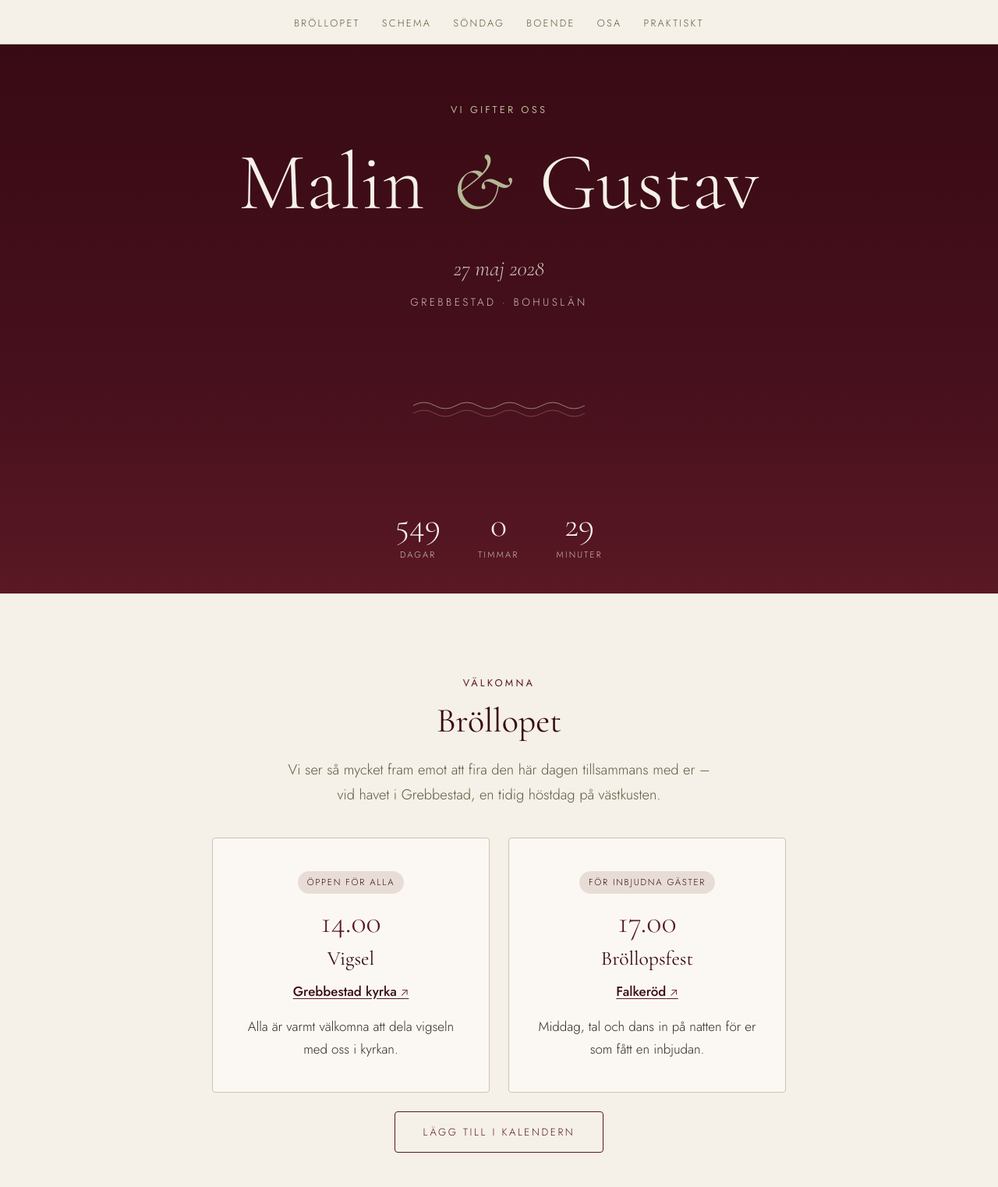
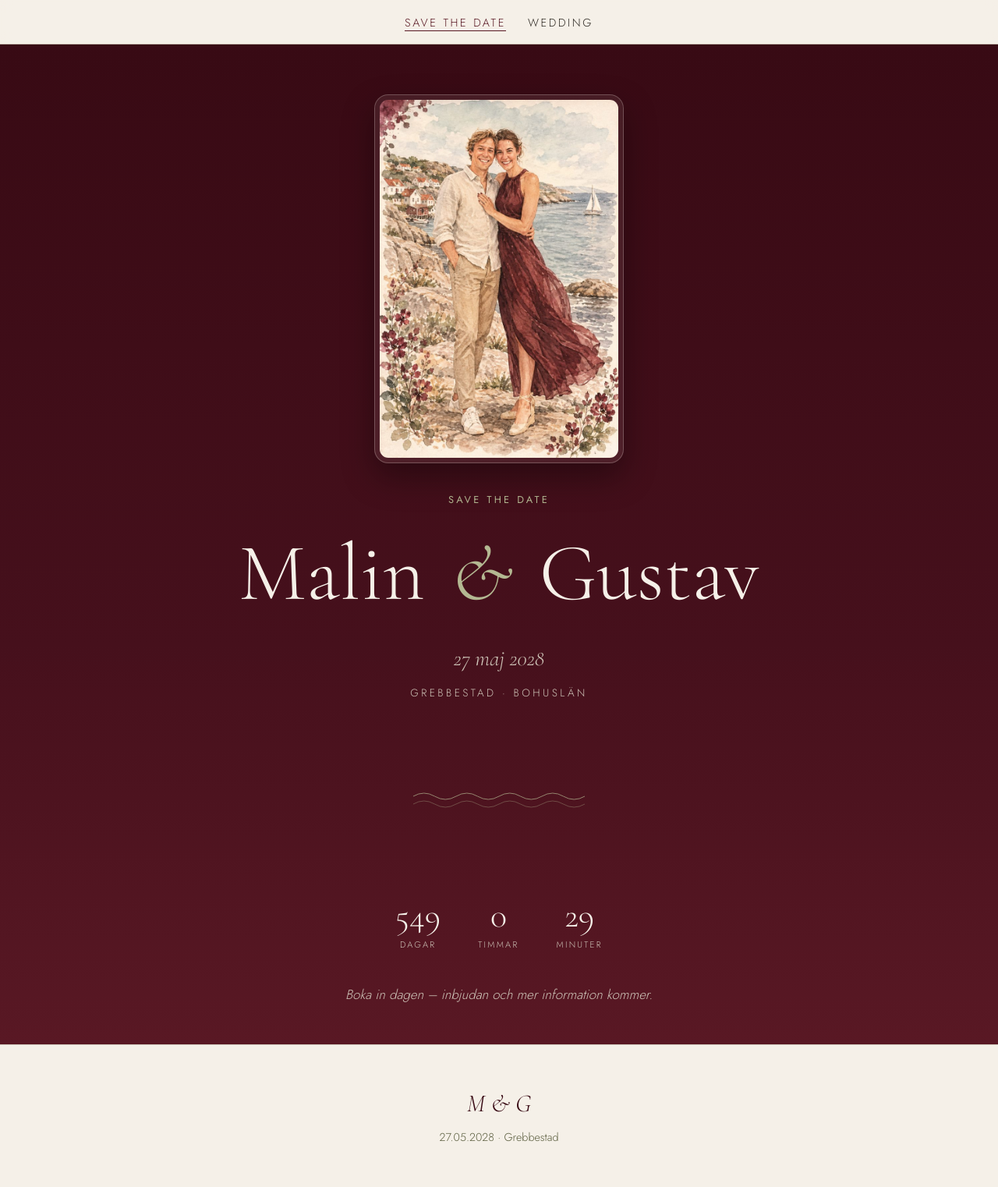
Before and after one commit to gustav-svensson123/gustav-svensson123.github.io, a plain HTML site: page index.html in a window 1280 px wide. Shown: the top 1522 px of the page at 78% size. Drawn offline with nearby package versions, Linux system fonts and the light colour scheme.

Commit message:
Added Save the date page

```diff
--- a/css/style.css
+++ b/css/style.css
@@ -78,9 +78,18 @@ strong { font-weight: 500; }
   text-transform: uppercase;
 }
 .nav a:hover { color: var(--accent); }
+.nav a[aria-current="page"] { color: var(--accent); border-bottom: 1px solid var(--accent); }
+/* Flikraden är lite större; undermenyn (bara på Wedding-fliken) ligger under en tunn linje */
+.nav-tabs a { font-size: .9rem; color: var(--text); }
+.nav ul.nav-sub { padding-top: .55rem; padding-bottom: .6rem; border-top: 1px solid var(--line); }
+.nav-sub a { font-size: .7rem; }
+[hidden] { display: none !important; }  /* flikar som inte visas */
 @media (max-width: 480px) {
   .nav ul { gap: .35rem 1rem; }
   .nav a  { font-size: .7rem; letter-spacing: .1em; }
+  .nav-tabs a { font-size: .8rem; }
+  .nav ul.nav-sub { gap: .35rem .7rem; }
+  .nav-sub a { font-size: .65rem; letter-spacing: .06em; }
 }
 
 /* --- Hero (toppen av sidan) --- */
@@ -120,6 +129,34 @@ strong { font-weight: 500; }
   letter-spacing: .25em;
   text-transform: uppercase;
   color: var(--text-muted);
+}
+
+/* --- Save the date-fliken (använder samma stil som .hero) --- */
+.save-the-date { min-height: 100vh; min-height: 100svh; }
+.std-portrait {
+  /* porträttet: mjukt rundade hörn, tunn ljus ram och en diskret skugga */
+  width: min(320px, 70vw);  /* bilden är hög (2:3), så den hålls lite smalare */
+  height: auto;
+  margin-bottom: 2.25rem;
+  border-radius: 18px;
+  border: 1px solid color-mix(in srgb, var(--text) 25%, transparent);
+  padding: 6px;
+  background: color-mix(in srgb, var(--text) 8%, transparent);
+  box-shadow: 0 18px 40px rgba(0, 0, 0, .35);
+  animation: std-fade 1.4s ease both;
+}
+@keyframes std-fade {
+  from { opacity: 0; transform: translateY(12px); }
+  to   { opacity: 1; transform: none; }
+}
+@media (prefers-reduced-motion: reduce) {
+  .std-portrait { animation: none; }
+}
+.std-more {
+  margin-top: 2.5rem;
+  max-width: 28rem;
+  color: var(--text-muted);
+  font-style: italic;
 }
 
 /* Vågor – en diskret nick till västkusten */
--- a/index.html
+++ b/index.html
@@ -27,9 +27,17 @@
     </symbol>
   </svg>
 
-  <!-- ===================== NAVIGERING ===================== -->
+  <!-- ===================== NAVIGERING / FLIKAR ===================== -->
+  <!-- Översta raden: de två flikarna "Save the Date" och "Wedding".
+       Vilka flikar som syns styrs av VISIBLE_TABS i js/main.js.
+       Andra raden (nav-sub) är undermenyn för Wedding-fliken och syns bara där.
+       Länkarna i den scrollar till respektive del av sidan. -->
   <nav class="nav" aria-label="Huvudmeny">
-    <ul>
+    <ul class="nav-tabs">
+      <li><a href="#save-the-date">Save the Date</a></li>
+      <li><a href="#brollop">Wedding</a></li>
+    </ul>
+    <ul class="nav-sub" data-tab="brollop">
       <li><a href="#dagen">Bröllopet</a></li>
       <li><a href="#schema">Schema</a></li>
       <li><a href="#sondag">Söndag</a></li>
@@ -39,10 +47,34 @@
     </ul>
   </nav>
 
-  <!-- ===================== HERO ===================== -->
+  <!-- ===================== FLIK: SAVE THE DATE ===================== -->
+  <section class="hero save-the-date" id="save-the-date" data-tab="save-the-date" data-theme="bukett-mork">
+    <!-- Porträtt av oss. Byt bild genom att ersätta filen eller ändra src
+         (en .gif eller animerad .webp fungerar också). -->
+    <!-- Tidigare porträtt finns kvar: bilder/malin-och-gustav.jpg (width="800" height="875") -->
+    <img class="std-portrait" src="bilder/malin-och-gustav-kusten.jpg" width="720" height="1080"
+         alt="Akvarell av Malin och Gustav på klipporna vid havet, med röda trähus och en segelbåt i bakgrunden">
+
+    <p class="eyebrow">Save the date</p>
+    <h1>Malin <span class="amp">&amp;</span> Gustav</h1>
+    <p class="date">27 maj 2028</p>
+    <p class="place">Grebbestad · Bohuslän</p>
+
+    <svg class="waves" aria-hidden="true"><use href="#waves"/></svg>
+
+    <div class="countdown" aria-label="Nedräkning till bröllopet">
+      <div><span class="num" data-unit="days">–</span><span class="label">Dagar</span></div>
+      <div><span class="num" data-unit="hours">–</span><span class="label">Timmar</span></div>
+      <div><span class="num" data-unit="minutes">–</span><span class="label">Minuter</span></div>
+    </div>
+
+    <p class="std-more">Boka in dagen – inbjudan och mer information kommer.</p>
+  </section>
+
+  <!-- ===================== HERO (början av fliken "brollop") ===================== -->
   <!-- Toppen har ett eget tema (data-theme här) oberoende av resten av sidan.
        Ta bort data-theme för att låta den följa sidans tema. -->
-  <header class="hero" data-theme="bukett-mork">
+  <header class="hero" id="brollop" data-tab="brollop" data-theme="bukett-mork">
     <p class="eyebrow">Vi gifter oss</p>
     <h1>Malin <span class="amp">&amp;</span> Gustav</h1>
     <p class="date">27 maj 2028</p>
@@ -51,7 +83,7 @@
     <svg class="waves" aria-hidden="true"><use href="#waves"/></svg>
 
     <!-- Nedräkning – datum och tid ställs in i js/main.js -->
-    <div class="countdown" id="countdown" aria-label="Nedräkning till bröllopet">
+    <div class="countdown" aria-label="Nedräkning till bröllopet">
       <div><span class="num" data-unit="days">–</span><span class="label">Dagar</span></div>
       <div><span class="num" data-unit="hours">–</span><span class="label">Timmar</span></div>
       <div><span class="num" data-unit="minutes">–</span><span class="label">Minuter</span></div>
@@ -61,13 +93,13 @@
   <main>
 
     <!-- ===================== DAGEN: VIGSEL & FEST ===================== -->
-    <section class="section" id="dagen">
+    <section class="section" id="dagen" data-tab="brollop">
       <div class="container reveal">
         <p class="eyebrow">Välkomna</p>
         <h2>Bröllopet</h2>
         <p class="lead">
           Vi ser så mycket fram emot att fira den här dagen tillsammans med er
-          – vid havet i Grebbestad, en tidig höstdag på västkusten.
+          – vid havet i Grebbestad, en försommardag på västkusten.
         </p>
 
         <div class="cards">
@@ -96,7 +128,7 @@
 
     <!-- ===================== SCHEMA ===================== -->
     <!-- Lägg till/ta bort rader genom att kopiera ett <li>-block. -->
-    <section class="section section--alt" id="schema">
+    <section class="section section--alt" id="schema" data-tab="brollop">
       <div class="container reveal">
         <p class="eyebrow">Lördag 27 maj</p>
         <h2>Schema</h2>
@@ -124,7 +156,7 @@
     </section>
 
     <!-- ===================== SÖNDAG: BRUNCH & BASTU ===================== -->
-    <section class="section" id="sondag">
+    <section class="section" id="sondag" data-tab="brollop">
       <div class="container reveal">
         <p class="eyebrow">Söndag 28 maj</p>
         <h2>Dagen efter</h2>
@@ -143,7 +175,7 @@
     </section>
 
     <!-- ===================== BOENDE ===================== -->
-    <section class="section section--alt" id="boende">
+    <section class="section section--alt" id="boende" data-tab="brollop">
       <div class="container reveal">
         <p class="eyebrow">Resa &amp; boende</p>
         <h2>Boende</h2>
@@ -199,7 +231,7 @@
     </section>
 
     <!-- ===================== OSA ===================== -->
-    <section class="section" id="osa">
+    <section class="section" id="osa" data-tab="brollop">
       <div class="container reveal">
         <p class="eyebrow">Om svar anhålles</p>
         <h2>OSA</h2>
@@ -254,7 +286,7 @@
 
     <!-- ===================== PRAKTISKT (FRÅGOR & SVAR) ===================== -->
     <!-- Lägg till en fråga genom att kopiera ett <details>-block. -->
-    <section class="section section--alt" id="praktiskt">
+    <section class="section section--alt" id="praktiskt" data-tab="brollop">
       <div class="container reveal">
         <p class="eyebrow">Bra att veta</p>
         <h2>Praktiskt</h2>
--- a/js/main.js
+++ b/js/main.js
@@ -2,6 +2,13 @@
    INSTÄLLNINGAR
    ========================================================================== */
 const WEDDING_DATE = new Date("2028-05-27T14:00:00+02:00"); // vigseln, svensk sommartid
+// Vilka flikar som syns på sidan (namnen = data-tab i index.html):
+//   "save-the-date"  – bara namn, datum och nedräkning
+//   "brollop"        – fliken "Wedding": hela bröllopssidan (Bröllopet, Schema, Söndag, Boende, OSA, Praktiskt)
+// Första fliken i listan visas när man öppnar sidan. Bara en flik => menyn göms helt.
+// Exempel: bara save the date = ["save-the-date"]
+const VISIBLE_TABS = ["save-the-date", "brollop"];
+
 const THEMES = ["bukett", "bukett-mork", "vastkust", "skog", "sand", "skymning", "solnedgang", "sandhav"];     // ska matcha css/themes.css
 
 // OSA skickas via FormSubmit (formsubmit.co) till dessa adresser
@@ -13,12 +20,10 @@ const RSVP_CC = "malinjonson96@gmail.com";
    NEDRÄKNING
    ========================================================================== */
 function updateCountdown() {
-  const el = document.getElementById("countdown");
-  if (!el) return;
-
+  const els = document.querySelectorAll(".countdown");
   const diff = WEDDING_DATE - new Date();
   if (diff <= 0) {
-    el.innerHTML = '<p class="date">Nu är vi gifta!</p>';
+    els.forEach((el) => { el.innerHTML = '<p class="date">Nu är vi gifta!</p>'; });
     return;
   }
 
@@ -28,12 +33,59 @@ function updateCountdown() {
     hours:   Math.floor((minutes % 1440) / 60),
     minutes: minutes % 60,
   };
-  for (const [unit, value] of Object.entries(values)) {
-    el.querySelector(`[data-unit="${unit}"]`).textContent = value;
+  for (const el of els) {
+    for (const [unit, value] of Object.entries(values)) {
+      const num = el.querySelector(`[data-unit="${unit}"]`);
+      if (num) num.textContent = value;
+    }
   }
 }
 updateCountdown();
 setInterval(updateCountdown, 30 * 1000);
+
+
+/* ==========================================================================
+   FLIKAR
+   Bara en flik visas åt gången. Adressen får #fliknamn så att länkar,
+   bakåtknappen och bokmärken fungerar. Flikar som inte finns i
+   VISIBLE_TABS göms helt (men finns fortfarande i HTML-koden).
+   ========================================================================== */
+const navLinks = [...document.querySelectorAll('.nav a[href^="#"]')];
+const tabParts = [...document.querySelectorAll("[data-tab]")];
+
+// Vilken flik hör ett #id till? (fliknamnet självt, eller fliken som innehåller elementet)
+function tabOf(id) {
+  if (!id) return null;
+  if (VISIBLE_TABS.includes(id)) return id;
+  const part = document.getElementById(id)?.closest("[data-tab]");
+  return part ? part.dataset.tab : null;
+}
+
+// Göm flikar som är avstängda. Bara en flik => fliklisten göms, och om den fliken
+// inte har någon undermeny göms hela menyn.
+for (const link of document.querySelectorAll(".nav-tabs a")) {
+  link.parentElement.hidden = !VISIBLE_TABS.includes(link.hash.slice(1));
+}
+document.querySelector(".nav-tabs").hidden = VISIBLE_TABS.length < 2;
+document.querySelector(".nav").hidden =
+  VISIBLE_TABS.length < 2 && !VISIBLE_TABS.includes("brollop");
+
+function showTab() {
+  const id = location.hash.slice(1);
+  const wanted = tabOf(id);
+  const tab = VISIBLE_TABS.includes(wanted) ? wanted : VISIBLE_TABS[0];
+  for (const part of tabParts) part.hidden = part.dataset.tab !== tab;
+  for (const link of navLinks) {
+    if (link.hash.slice(1) === tab) link.setAttribute("aria-current", "page");
+    else link.removeAttribute("aria-current");
+  }
+  // Länk till en del av fliken (t.ex. #schema): scrolla dit, annars till toppen
+  const target = wanted === tab && id !== tab ? document.getElementById(id) : null;
+  if (target) target.scrollIntoView();
+  else window.scrollTo(0, 0);
+}
+showTab();
+window.addEventListener("hashchange", showTab);
 
 
 /* ==========================================================================
```
Also changed, not shown: bilder/malin-och-gustav-kusten.jpg (added), bilder/malin-och-gustav.jpg (added), 1 other file.
